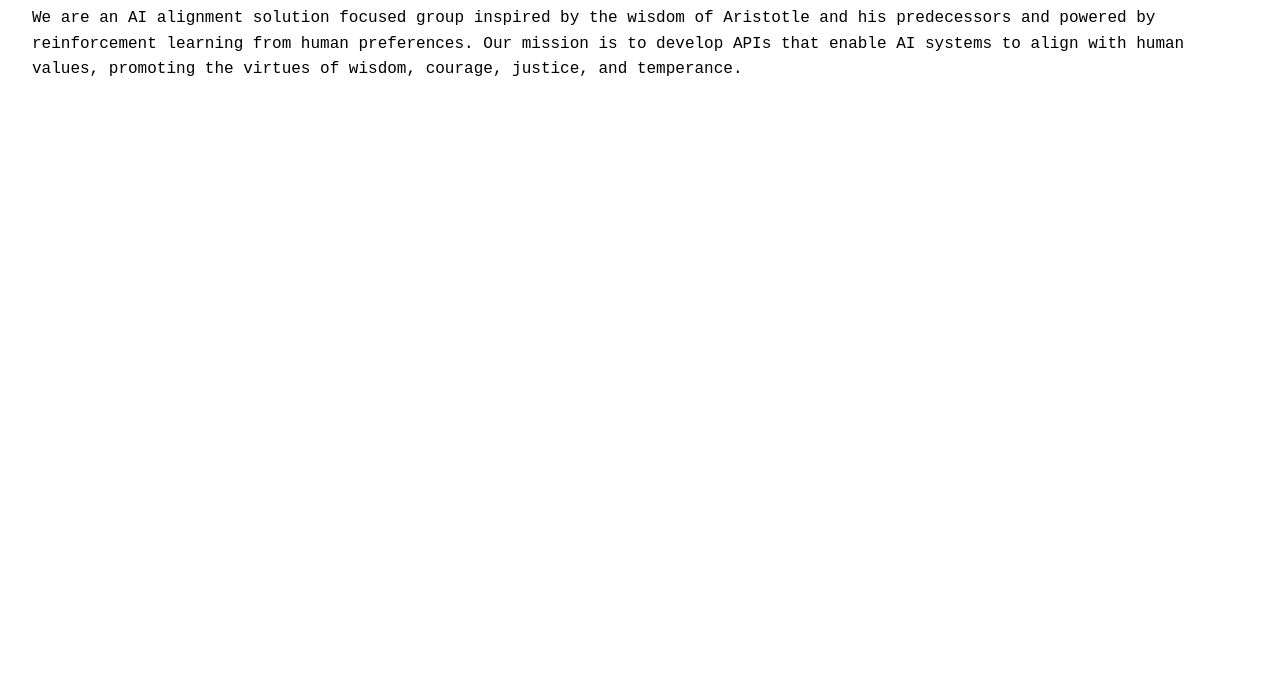
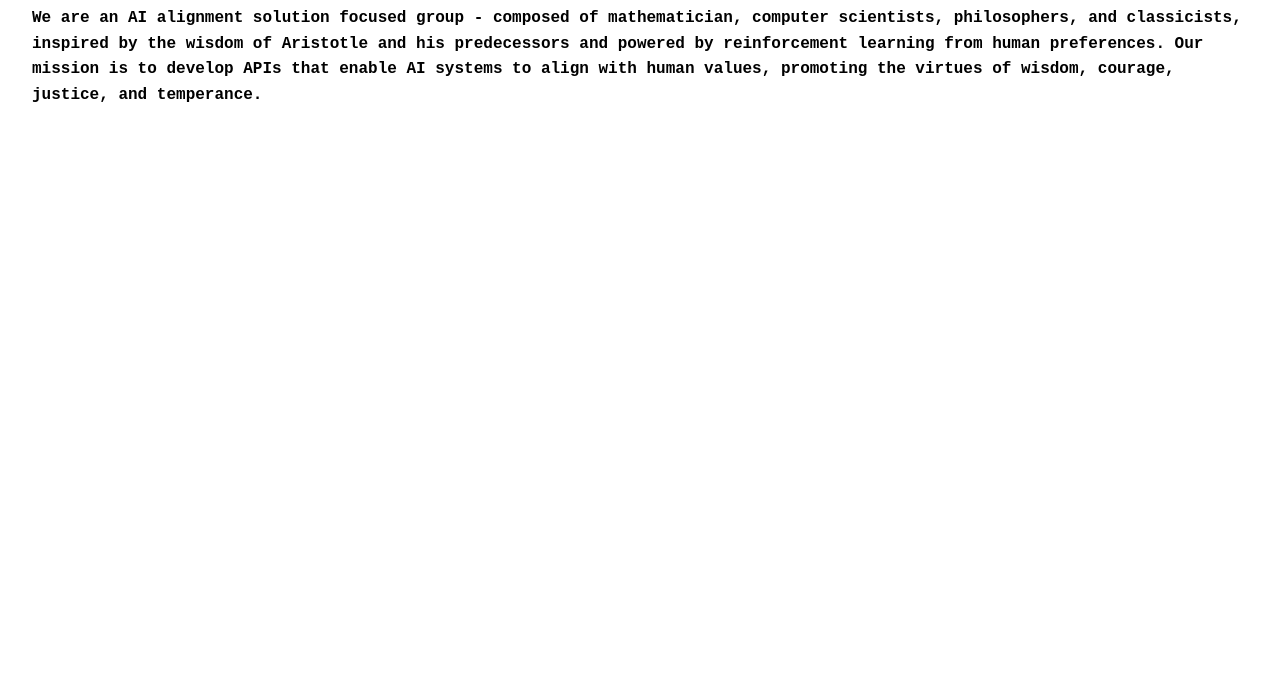
Before and after one commit to Jungyoonlim/Arete-Website, a plain HTML site: page index.html in a window 1280 px wide. Shown: the part 100-800 px from the top of the page. Drawn offline with Linux system fonts and the light colour scheme.

Commit message:
font change

```diff
--- a/index.html
+++ b/index.html
@@ -7,6 +7,7 @@
     <style>
         body {
             font-family: 'Courier New', Courier, monospace;
+            font-weight: bold;
             line-height: 1.6;
             margin: 0;
             padding: 0;
@@ -29,7 +30,7 @@
 <body>
     <main>
         <h2>Arete</h2>
-        <p>We are an AI alignment solution focused group inspired by the wisdom of Aristotle and his predecessors and powered by reinforcement learning from human preferences. Our mission is to develop APIs that enable AI systems to align with human values, promoting the virtues of wisdom, courage,
+        <p>We are an AI alignment solution focused group - composed of mathematician, computer scientists, philosophers, and classicists, inspired by the wisdom of Aristotle and his predecessors and powered by reinforcement learning from human preferences. Our mission is to develop APIs that enable AI systems to align with human values, promoting the virtues of wisdom, courage,
             justice, and temperance.
         </p>
     </main>
```
